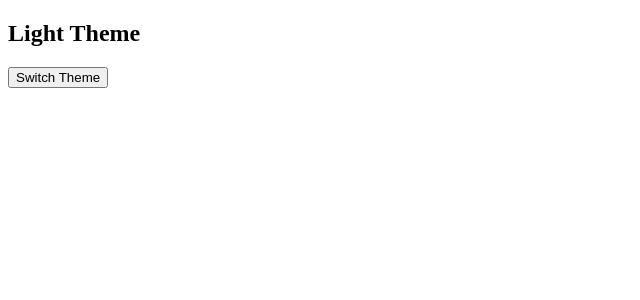
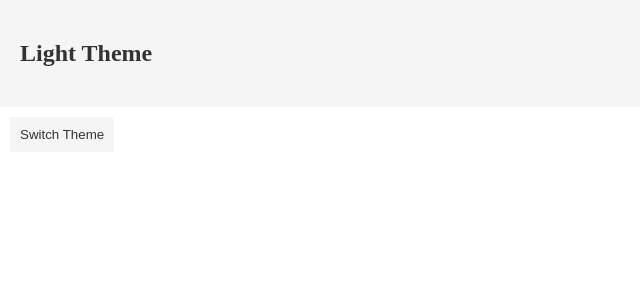
Before and after one commit to getcoderunning/myreact-bootcamp-exercises, a React app: page / in a window 1280 px wide. Shown: the top 300 px of the page, without its empty margins (0-640 px from the left). Built offline with nearby package versions, Linux system fonts and the light colour scheme.

Commit message:
Implementing Context Types

```diff
--- a/App.js
+++ b/App.js
@@ -1,6 +1,7 @@
 import React from "react"
 import Header from "./src/components/Header"
 import Button from "./src/components/Button"
+import './src/styles/style.scss'
 
 function App() {
     return (
--- a/src/components/Button.js
+++ b/src/components/Button.js
@@ -1,12 +1,16 @@
-import React, {Component} from "react"
-//import ThemeContext from "./themeContext"
+import React, {Component} from "react";
+import ThemeContext from "../../themeContext";
 
 class Button extends Component {
     render() {
+        const theme = this.context;
         return (
-            <button className="light-theme">Switch Theme</button>
+            <button className={`${theme}-theme`}>Switch Theme</button>
         )
     }
 }
 
+Button.contextType = ThemeContext
+//Context Types only works for class components
+
 export default Button
--- a/src/components/Header.js
+++ b/src/components/Header.js
@@ -1,10 +1,14 @@
-import React, {Component} from "react"
+import React, {Component} from "react";
+import ThemeContext from '../../themeContext';
 
 class Header extends Component {
+    static contextType = ThemeContext
+    //Context Types only works for class components
     render() {
+        const theme = this.context;
         return (
-            <header className="light-theme">
-                <h2>Light Theme</h2>
+            <header className={`${theme}-theme`}>
+                <h2>{theme === "light" ? "Light" : "Dark"} Theme</h2>
             </header>
         )
     }
--- a/src/index.js
+++ b/src/index.js
@@ -2,9 +2,8 @@ import React from "react";
 import ReactDOM from "react-dom";
 
 import App from "../App";
+import ThemeContext from '../themeContext';
 
-const ThemeContext = React.createContext();
-//ThemeContext.Provider and ThemeContext.Consumer
 
 ReactDOM.render(
         <ThemeContext.Provider value={"light"}>
--- /dev/null
+++ b/themeContext.js
@@ -0,0 +1,5 @@
+import React from 'react';
+const ThemeContext = React.createContext();
+//ThemeContext.Provider and ThemeContext.Consumer
+
+export default ThemeContext
```
